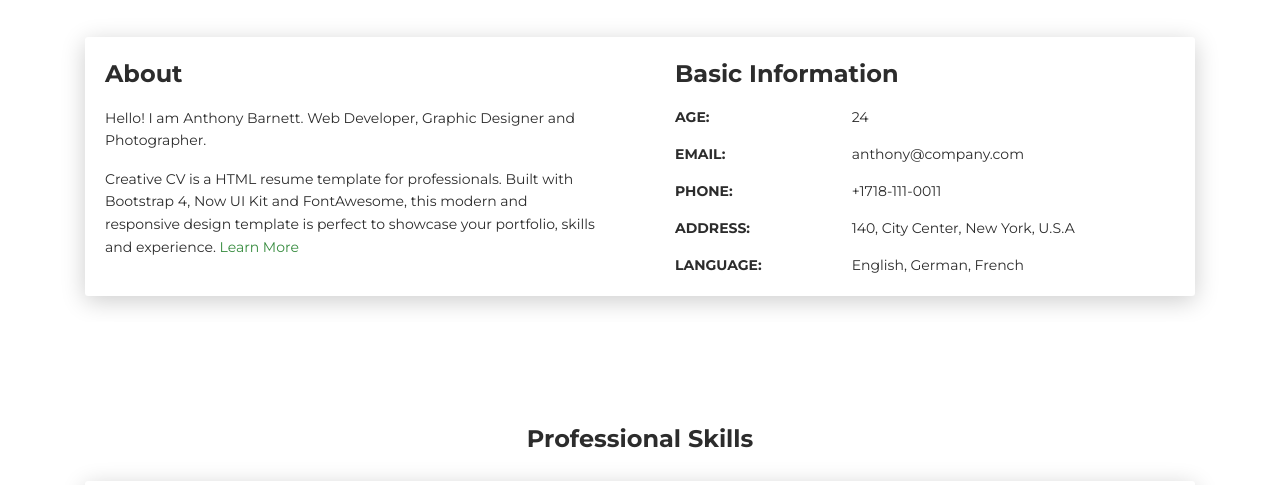
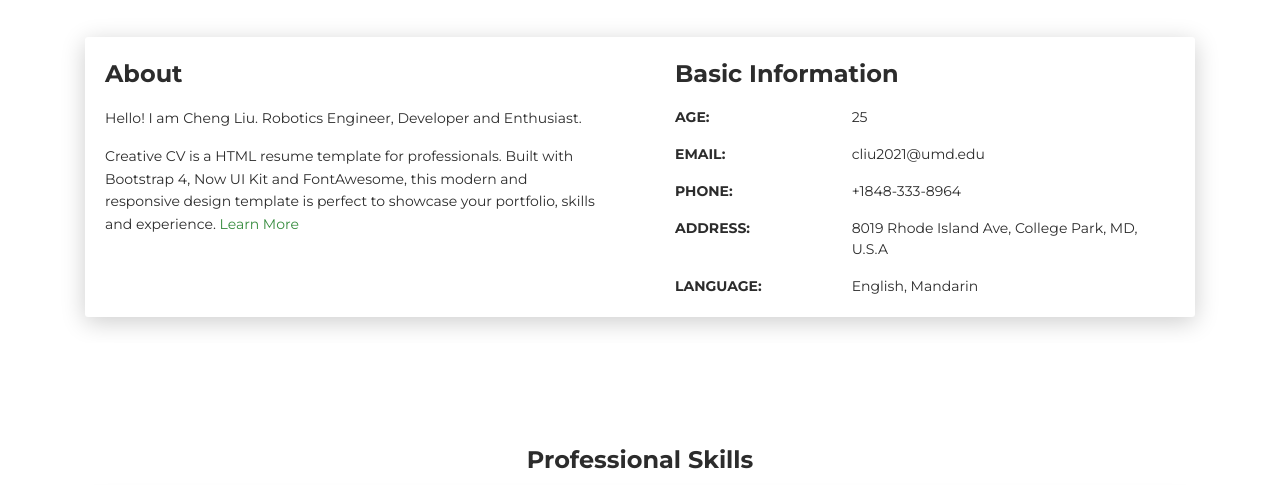
Before and after one commit to liudiepie/liudiepie.github.io, a plain HTML site: page index.html in a window 1280 px wide. Shown: the part 583-1068 px from the top of the page. Drawn offline with Linux system fonts and the light colour scheme.

Commit message:
update personal information

```diff
--- a/index.html
+++ b/index.html
@@ -68,7 +68,7 @@
         <div class="col-lg-6 col-md-12">
           <div class="card-body">
             <div class="h4 mt-0 title">About</div>
-            <p>Hello! I am Anthony Barnett. Web Developer, Graphic Designer and Photographer.</p>
+            <p>Hello! I am Cheng Liu. Robotics Engineer, Developer and Enthusiast.</p>
             <p>Creative CV is a HTML resume template for professionals. Built with Bootstrap 4, Now UI Kit and FontAwesome, this modern and responsive design template is perfect to showcase your portfolio, skills and experience. <a href="https://templateflip.com/templates/creative-cv/" target="_blank">Learn More</a></p>
           </div>
         </div>
@@ -77,23 +77,23 @@
             <div class="h4 mt-0 title">Basic Information</div>
             <div class="row">
               <div class="col-sm-4"><strong class="text-uppercase">Age:</strong></div>
-              <div class="col-sm-8">24</div>
+              <div class="col-sm-8">25</div>
             </div>
             <div class="row mt-3">
               <div class="col-sm-4"><strong class="text-uppercase">Email:</strong></div>
-              <div class="col-sm-8">anthony@company.com</div>
+              <div class="col-sm-8">cliu2021@umd.edu</div>
             </div>
             <div class="row mt-3">
               <div class="col-sm-4"><strong class="text-uppercase">Phone:</strong></div>
-              <div class="col-sm-8">+1718-111-0011</div>
+              <div class="col-sm-8">+1848-333-8964</div>
             </div>
             <div class="row mt-3">
               <div class="col-sm-4"><strong class="text-uppercase">Address:</strong></div>
-              <div class="col-sm-8">140, City Center, New York, U.S.A</div>
+              <div class="col-sm-8">8019 Rhode Island Ave, College Park, MD, U.S.A</div>
             </div>
             <div class="row mt-3">
               <div class="col-sm-4"><strong class="text-uppercase">Language:</strong></div>
-              <div class="col-sm-8">English, German, French</div>
+              <div class="col-sm-8">English, Mandarin</div>
             </div>
           </div>
         </div>
```
